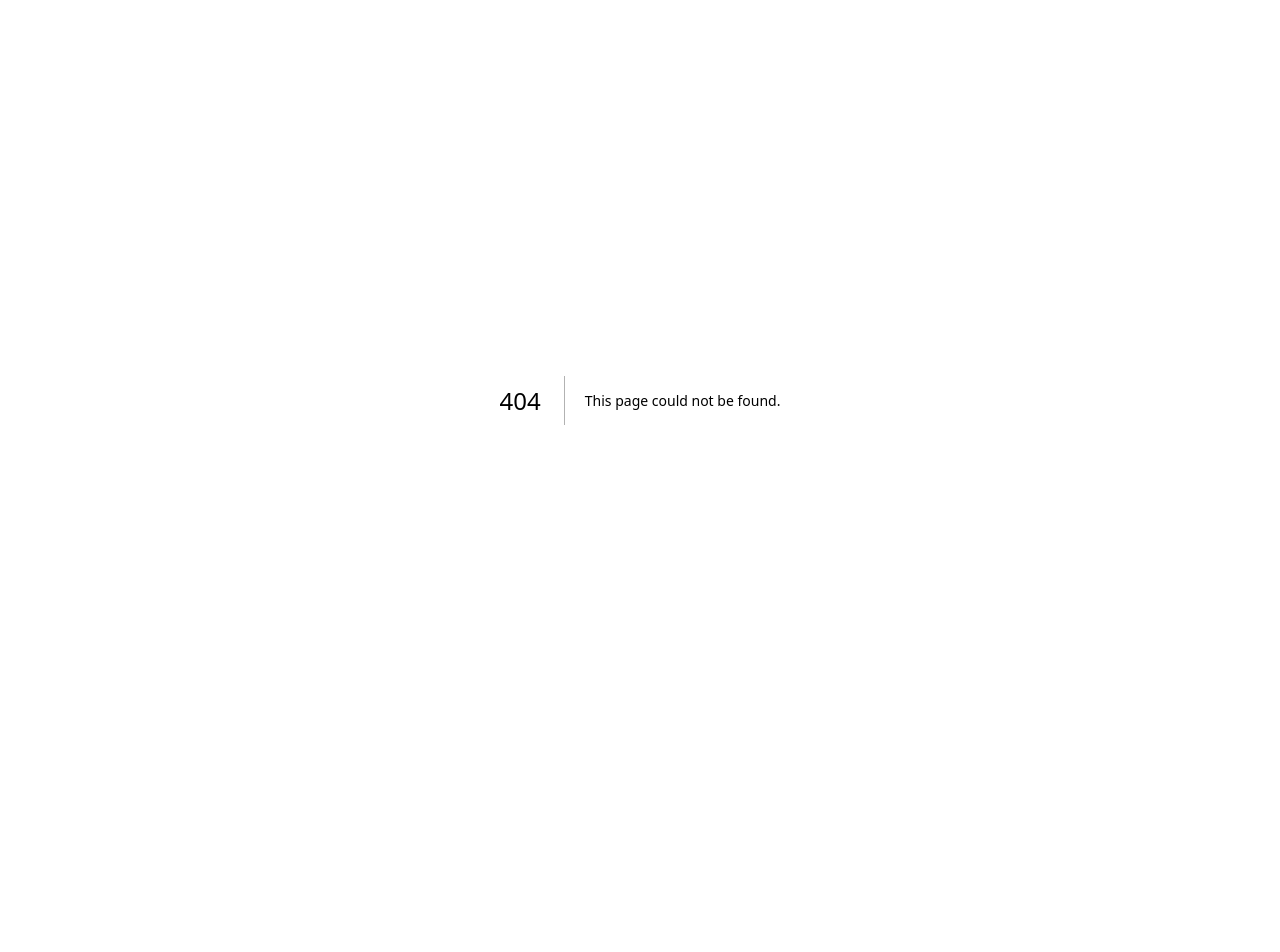
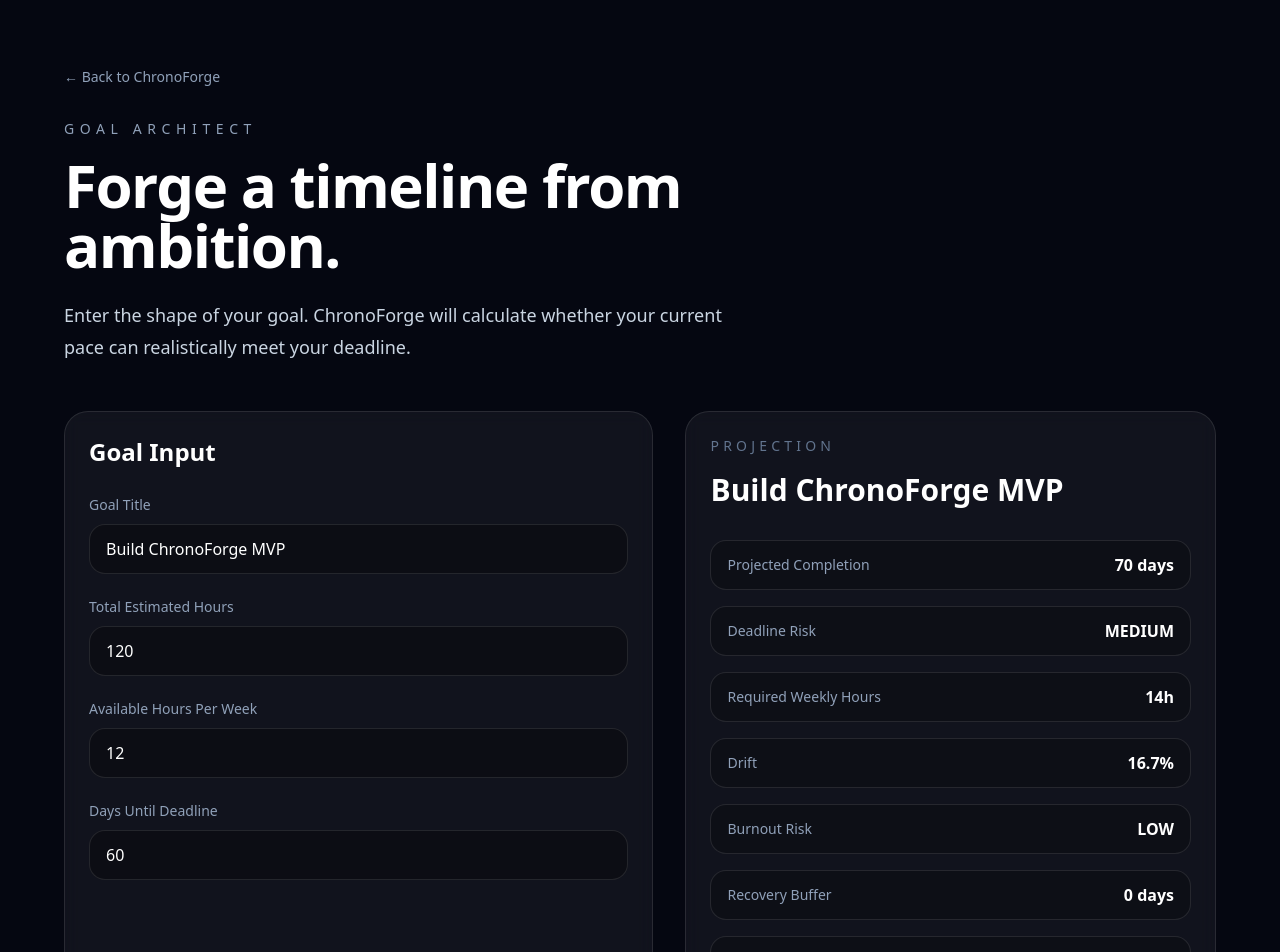
Before and after one commit to sumitdhara609/chronoforge, a Next.js app: page /create in a window 1280 px wide. Before the commit this address had no page. Shown: the top 952 px of the page. Before the commit the page ends 800 px from the top, so only its background shows below. Built offline with nearby package versions, Linux system fonts and the light colour scheme.

Commit message:
Add ChronoForge navigation flow

```diff
--- /dev/null
+++ b/app/create/page.tsx
@@ -0,0 +1,167 @@
+"use client";
+
+import { useState } from "react";
+import { calculateProjection } from "@/lib/chrono-engine";
+
+export default function CreateGoalPage() {
+  const [goalTitle, setGoalTitle] = useState("Build ChronoForge MVP");
+  const [totalEstimatedHours, setTotalEstimatedHours] = useState(120);
+  const [availableHoursPerWeek, setAvailableHoursPerWeek] = useState(12);
+  const [daysUntilDeadline, setDaysUntilDeadline] = useState(60);
+
+  const projection = calculateProjection({
+    totalEstimatedHours,
+    availableHoursPerWeek,
+    daysUntilDeadline,
+  });
+
+  return (
+    <main className="min-h-screen bg-[#050711] px-6 py-16 text-white">
+      <section className="mx-auto max-w-6xl">
+        <a
+  href="/"
+  className="mb-8 inline-flex text-sm text-slate-400 transition hover:text-white"
+>
+  ← Back to ChronoForge
+</a>
+        <p className="mb-4 text-sm uppercase tracking-[0.4em] text-slate-400">
+          Goal Architect
+        </p>
+
+        <h1 className="max-w-4xl text-4xl font-semibold tracking-tight md:text-6xl">
+          Forge a timeline from ambition.
+        </h1>
+
+        <p className="mt-6 max-w-2xl text-lg leading-8 text-slate-300">
+          Enter the shape of your goal. ChronoForge will calculate whether your
+          current pace can realistically meet your deadline.
+        </p>
+
+        <div className="mt-12 grid gap-8 lg:grid-cols-[1fr_0.9fr]">
+          <div className="rounded-3xl border border-white/10 bg-white/5 p-6 backdrop-blur">
+            <h2 className="text-2xl font-semibold">Goal Input</h2>
+
+            <div className="mt-6 space-y-5">
+              <label className="block">
+                <span className="text-sm text-slate-400">Goal Title</span>
+                <input
+                  value={goalTitle}
+                  onChange={(event) => setGoalTitle(event.target.value)}
+                  className="mt-2 w-full rounded-2xl border border-white/10 bg-black/30 px-4 py-3 text-white outline-none transition focus:border-slate-400"
+                />
+              </label>
+
+              <label className="block">
+                <span className="text-sm text-slate-400">
+                  Total Estimated Hours
+                </span>
+                <input
+                  type="number"
+                  value={totalEstimatedHours}
+                  onChange={(event) =>
+                    setTotalEstimatedHours(Number(event.target.value))
+                  }
+                  className="mt-2 w-full rounded-2xl border border-white/10 bg-black/30 px-4 py-3 text-white outline-none transition focus:border-slate-400"
+                />
+              </label>
+
+              <label className="block">
+                <span className="text-sm text-slate-400">
+                  Available Hours Per Week
+                </span>
+                <input
+                  type="number"
+                  value={availableHoursPerWeek}
+                  onChange={(event) =>
+                    setAvailableHoursPerWeek(Number(event.target.value))
+                  }
+                  className="mt-2 w-full rounded-2xl border border-white/10 bg-black/30 px-4 py-3 text-white outline-none transition focus:border-slate-400"
+                />
+              </label>
+
+              <label className="block">
+                <span className="text-sm text-slate-400">
+                  Days Until Deadline
+                </span>
+                <input
+                  type="number"
+                  value={daysUntilDeadline}
+                  onChange={(event) =>
+                    setDaysUntilDeadline(Number(event.target.value))
+                  }
+                  className="mt-2 w-full rounded-2xl border border-white/10 bg-black/30 px-4 py-3 text-white outline-none transition focus:border-slate-400"
+                />
+              </label>
+            </div>
+          </div>
+
+          <div className="rounded-3xl border border-white/10 bg-white/5 p-6 backdrop-blur">
+            <p className="text-sm uppercase tracking-[0.3em] text-slate-500">
+              Projection
+            </p>
+
+            <h2 className="mt-4 text-3xl font-semibold">{goalTitle}</h2>
+
+            <div className="mt-8 space-y-4">
+              <ProjectionRow
+                label="Projected Completion"
+                value={`${projection.projectedDays} days`}
+              />
+
+              <ProjectionRow
+                label="Deadline Risk"
+                value={projection.deadlineRisk}
+              />
+
+              <ProjectionRow
+                label="Required Weekly Hours"
+                value={`${projection.requiredWeeklyHours}h`}
+              />
+
+              <ProjectionRow
+                label="Drift"
+                value={`${projection.driftPercentage}%`}
+              />
+
+              <ProjectionRow
+                label="Burnout Risk"
+                value={projection.burnoutRisk}
+              />
+
+              <ProjectionRow
+                label="Recovery Buffer"
+                value={`${projection.recoveryBufferDays} days`}
+              />
+
+              <ProjectionRow
+                label="Scope Reduction Needed"
+                value={`${projection.scopeReductionNeeded}%`}
+              />
+            </div>
+
+            <div className="mt-8 rounded-2xl border border-white/10 bg-black/30 p-5">
+              <p className="text-sm leading-7 text-slate-300">
+                {projection.recommendation}
+              </p>
+            </div>
+          </div>
+        </div>
+      </section>
+    </main>
+  );
+}
+
+function ProjectionRow({
+  label,
+  value,
+}: {
+  label: string;
+  value: string;
+}) {
+  return (
+    <div className="flex items-center justify-between rounded-2xl border border-white/10 bg-black/20 px-4 py-3">
+      <span className="text-sm text-slate-400">{label}</span>
+      <span className="font-semibold text-white">{value}</span>
+    </div>
+  );
+}
```
